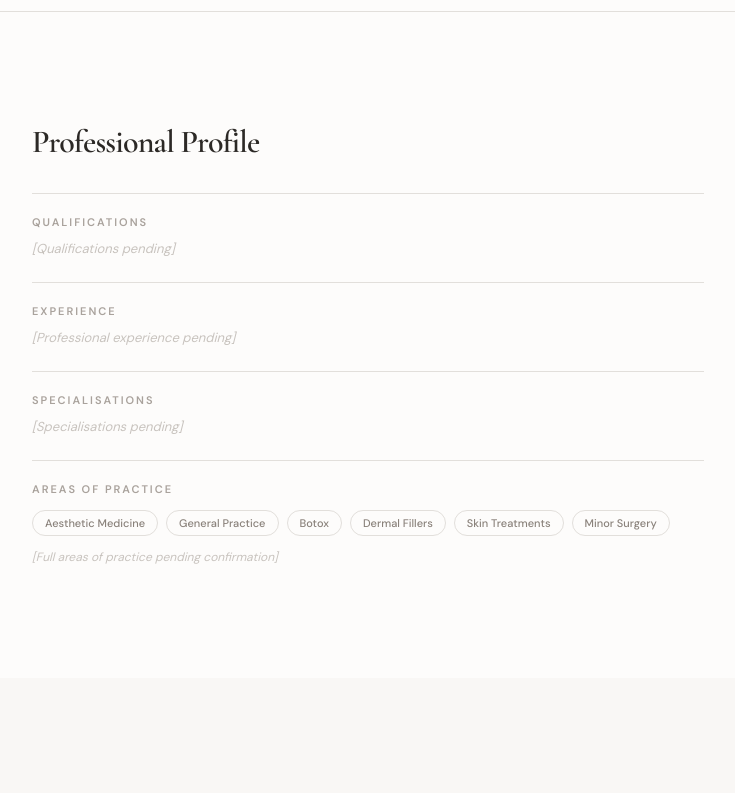
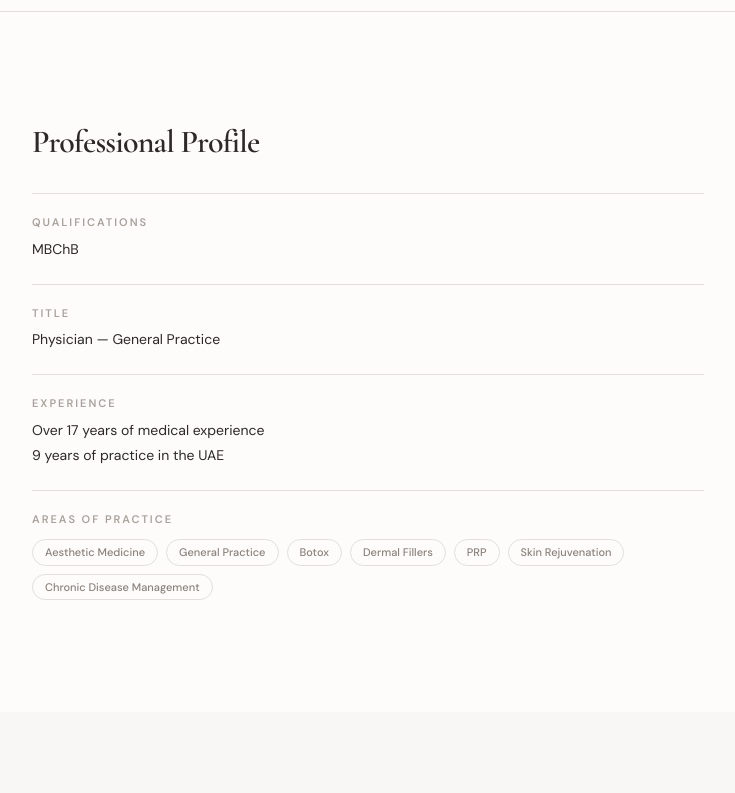
Before and after one commit to socialsect/Visage, a Next.js app: page /doctor in a window 1280 px wide. Shown: the part 787-1580 px from the top of the page, without its empty margins (272-1007 px from the left). Built offline with nearby package versions, Linux system fonts and the light colour scheme.

Commit message:
Update Dr. Musa profile with qualifications and experience

```diff
--- a/src/app/doctor/page.tsx
+++ b/src/app/doctor/page.tsx
@@ -34,7 +34,7 @@ export default function DoctorPage() {
                 Dr. Musa
               </h1>
               <p className="mt-1 text-[15px] font-medium text-brand-500">
-                General Practitioner &amp; Aesthetic Medicine
+                MBChB &middot; General Practitioner &amp; Aesthetic Medicine
               </p>
               <p className="mt-6 max-w-lg text-[15px] leading-[1.75] text-warm-600">
                 Every patient should be treated as an individual. Care should be professional and personalised. The clinic brings multiple specialities together under one roof to provide comprehensive care.
@@ -60,32 +60,38 @@ export default function DoctorPage() {
               Professional Profile
             </h2>
             <div className="mt-8 space-y-6">
-              {[
-                { label: "Qualifications", value: "[Qualifications pending]" },
-                { label: "Experience", value: "[Professional experience pending]" },
-                { label: "Specialisations", value: "[Specialisations pending]" },
-              ].map((field) => (
-                <div key={field.label} className="border-t border-warm-300 pt-5">
-                  <h3 className="text-[11px] font-semibold uppercase tracking-[0.18em] text-warm-500">
-                    {field.label}
-                  </h3>
-                  <p className="mt-2 text-[13px] italic text-warm-400">{field.value}</p>
+              <div className="border-t border-warm-300 pt-5">
+                <h3 className="text-[11px] font-semibold uppercase tracking-[0.18em] text-warm-500">
+                  Qualifications
+                </h3>
+                <p className="mt-2 text-[14px] text-ink">MBChB</p>
+              </div>
+              <div className="border-t border-warm-300 pt-5">
+                <h3 className="text-[11px] font-semibold uppercase tracking-[0.18em] text-warm-500">
+                  Title
+                </h3>
+                <p className="mt-2 text-[14px] text-ink">Physician &mdash; General Practice</p>
+              </div>
+              <div className="border-t border-warm-300 pt-5">
+                <h3 className="text-[11px] font-semibold uppercase tracking-[0.18em] text-warm-500">
+                  Experience
+                </h3>
+                <div className="mt-2 space-y-1">
+                  <p className="text-[14px] text-ink">Over 17 years of medical experience</p>
+                  <p className="text-[14px] text-ink">9 years of practice in the UAE</p>
                 </div>
-              ))}
+              </div>
               <div className="border-t border-warm-300 pt-5">
                 <h3 className="text-[11px] font-semibold uppercase tracking-[0.18em] text-warm-500">
                   Areas of Practice
                 </h3>
                 <div className="mt-3 flex flex-wrap gap-2">
-                  {["Aesthetic Medicine", "General Practice", "Botox", "Dermal Fillers", "Skin Treatments", "Minor Surgery"].map((a) => (
+                  {["Aesthetic Medicine", "General Practice", "Botox", "Dermal Fillers", "PRP", "Skin Rejuvenation", "Chronic Disease Management"].map((a) => (
                     <span key={a} className="rounded-full border border-warm-300 px-3 py-1 text-[11px] font-medium text-warm-600">
                       {a}
                     </span>
                   ))}
                 </div>
-                <p className="mt-3 text-[12px] italic text-warm-400">
-                  [Full areas of practice pending confirmation]
-                </p>
               </div>
             </div>
           </div>
```
Also changed, not shown: metadata/m.txt (added).
